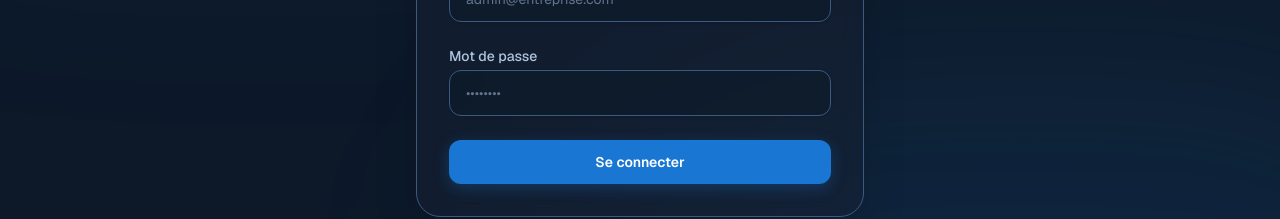
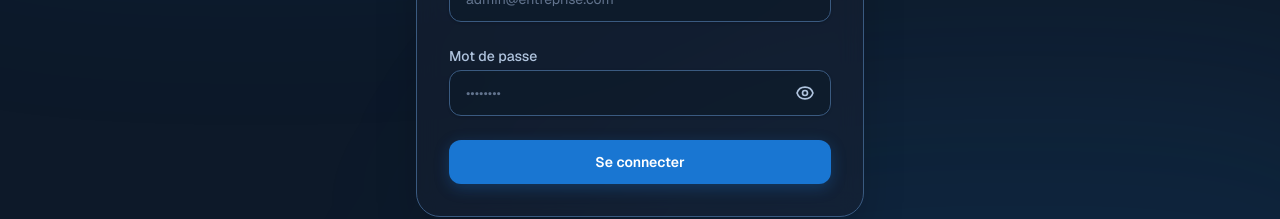
Before and after one commit to SllamDaddy/Projet-transport, a Next.js app in the folder web-admin/: page /login in a window 1280 px wide. Shown: the part 424-643 px from the top of the page. Built offline with nearby package versions, Linux system fonts and the light colour scheme; no server answers.

Commit message:
feat: add password visibility toggle to web admin login page

```diff
--- a/web-admin/src/app/login/page.tsx
+++ b/web-admin/src/app/login/page.tsx
@@ -8,6 +8,7 @@
   const [password, setPassword] = useState('');
   const [error, setError] = useState<string | null>(null);
   const [loading, setLoading] = useState(false);
+  const [showPassword, setShowPassword] = useState(false);
 
   const handleSubmit = async (e: React.FormEvent) => {
     e.preventDefault();
@@ -100,18 +101,34 @@
               <label htmlFor="password" className="block text-sm font-medium text-dark-on-surface-variant">
                 Mot de passe
               </label>
-              <div className="mt-1">
+              <div className="mt-1 relative">
                 <input
                   id="password"
                   name="password"
-                  type="password"
+                  type={showPassword ? 'text' : 'password'}
                   autoComplete="current-password"
                   required
                   value={password}
                   onChange={(e) => setPassword(e.target.value)}
-                  className="block w-full rounded-xl border border-dark-outline bg-dark-bg/60 px-4 py-3 text-dark-on-surface placeholder-slate-500 shadow-sm focus:border-blue-500 focus:outline-none focus:ring-2 focus:ring-blue-500/20 transition-all text-sm"
+                  className="block w-full rounded-xl border border-dark-outline bg-dark-bg/60 pl-4 pr-12 py-3 text-dark-on-surface placeholder-slate-500 shadow-sm focus:border-blue-500 focus:outline-none focus:ring-2 focus:ring-blue-500/20 transition-all text-sm"
                   placeholder="••••••••"
                 />
+                <button
+                  type="button"
+                  onClick={() => setShowPassword(!showPassword)}
+                  className="absolute inset-y-0 right-0 flex items-center pr-4 text-dark-on-surface-variant hover:text-dark-on-surface focus:outline-none cursor-pointer"
+                >
+                  {showPassword ? (
+                    <svg className="h-5 w-5" fill="none" viewBox="0 0 24 24" stroke="currentColor">
+                      <path strokeLinecap="round" strokeLinejoin="round" strokeWidth={2} d="M13.875 18.825A10.05 10.05 0 0112 19c-4.478 0-8.268-2.943-9.543-7a9.97 9.97 0 011.563-3.029m5.858.908a3 3 0 114.243 4.243M9.878 9.878l4.242 4.242M9.88 9.88l-3.29-3.29m7.532 7.532l3.29 3.29M3 3l3.29 3.29m0 0A9.973 9.973 0 0112 5c4.478 0 8.268 2.943 9.543 7a10.025 10.025 0 01-4.132 5.411m0 0L21 21" />
+                    </svg>
+                  ) : (
+                    <svg className="h-5 w-5" fill="none" viewBox="0 0 24 24" stroke="currentColor">
+                      <path strokeLinecap="round" strokeLinejoin="round" strokeWidth={2} d="M15 12a3 3 0 11-6 0 3 3 0 016 0z" />
+                      <path strokeLinecap="round" strokeLinejoin="round" strokeWidth={2} d="M2.458 12C3.732 7.943 7.523 5 12 5c4.478 0 8.268 2.943 9.542 7-1.274 4.057-5.064 7-9.542 7-4.477 0-8.268-2.943-9.542-7z" />
+                    </svg>
+                  )}
+                </button>
               </div>
             </div>
 
```
